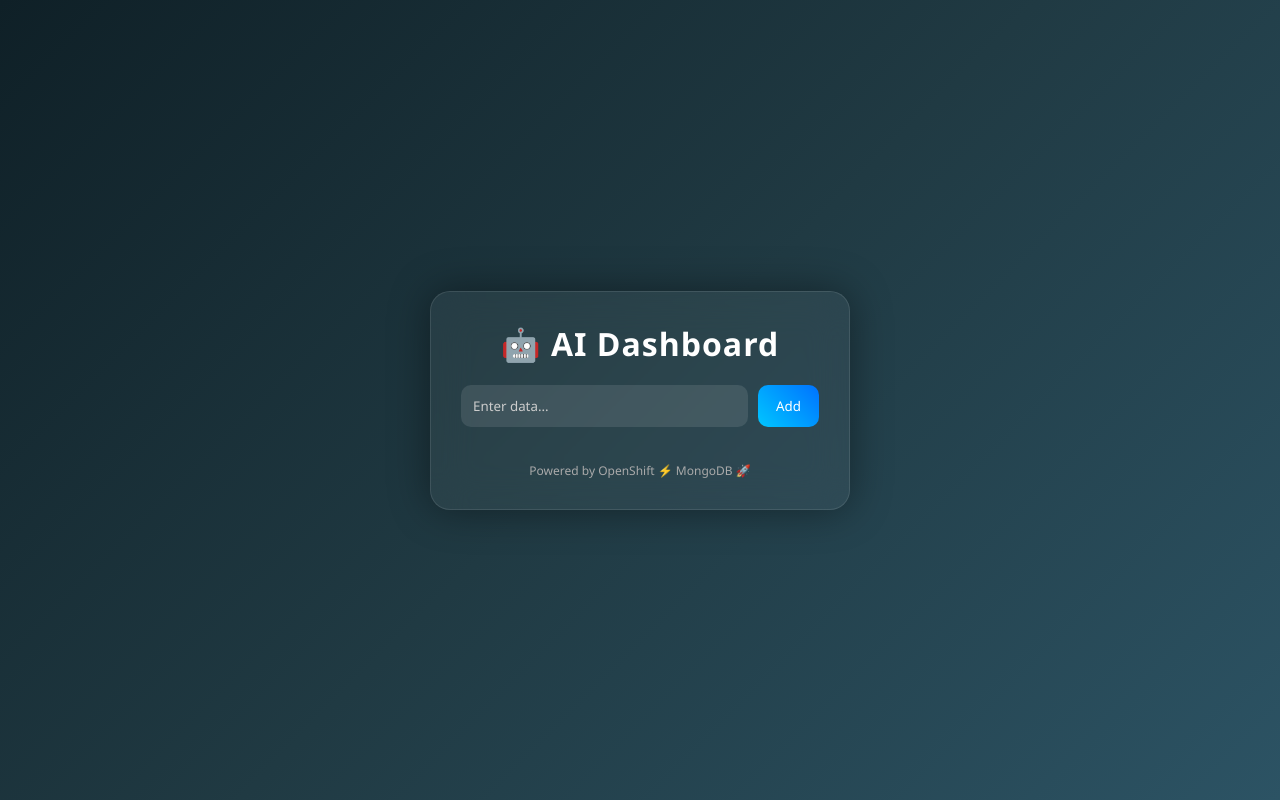
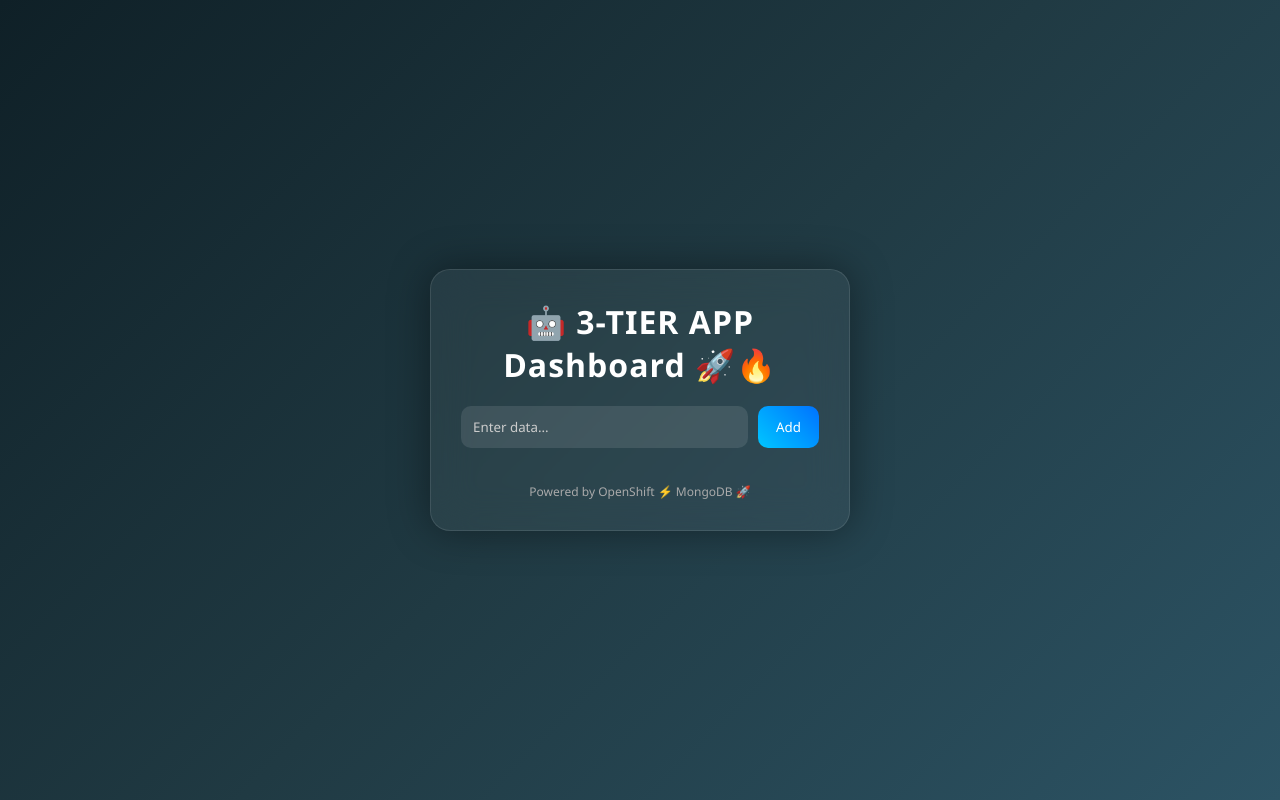
Before and after one commit to vaibhav-devops17/three-tier-openshift-app, a plain HTML site: page frontend/index.html in a window 1280 px wide. Drawn offline with Linux system fonts and the light colour scheme; no server answers.

Commit message:
Update index.html

```diff
--- a/frontend/index.html
+++ b/frontend/index.html
@@ -2,7 +2,7 @@
 <html>
 <head>
   <meta charset="UTF-8">
-  <title>3 Tier App Dashboard</title>
+  <title>App Dashboard</title>
   <meta name="viewport" content="width=device-width, initial-scale=1.0" />
 
   <style>
@@ -111,7 +111,7 @@
 <body>
 
 <div class="card">
-  <h1>🤖 AI Dashboard</h1>
+  <h1>🤖 3-TIER APP Dashboard 🚀🔥</h1>
 
   <div class="input-group">
     <input id="name" placeholder="Enter data..." />
```
